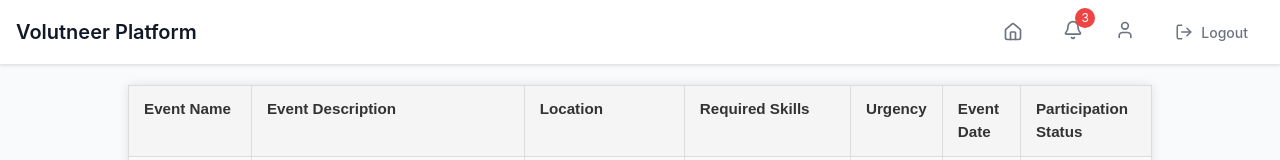
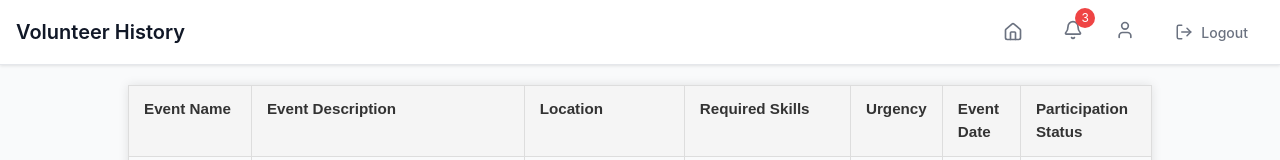
Before and after one commit to group-08-fullstack/volunteer-management-app, a React (Vite) app: page /volunteerhistory in a window 1280 px wide. Shown: the top 160 px of the page. Built offline with nearby package versions, Linux system fonts and the light colour scheme.

Commit message:
Add title prop to NavigationBar

```diff
--- a/src/components/Navigation.jsx
+++ b/src/components/Navigation.jsx
@@ -6,7 +6,7 @@ import {User, LogOut, Home  } from 'lucide-react';
 /* Instructions for setting up:
 
     1. Import NavigationBar from './Navigation'
-    2. Place '<NavigationBar extraLinks={[]} />' into return body
+    2. Place '<NavigationBar extraLinks={[] , title = "String"} />' into return body
 */
 
 /* Instructions for providing extraLinks as a prop:
@@ -37,7 +37,7 @@ import {User, LogOut, Home  } from 'lucide-react';
 
 
 // Component that returns a navigation bar
-export default function NavigationBar({extraLinks}){
+export default function NavigationBar({extraLinks, title}){
     const navigate = useNavigate()
 
     // Get the user data from localStorage to determine which dashboard to link to
@@ -61,7 +61,7 @@ export default function NavigationBar({extraLinks}){
                 <div className="navbar-container">
                   <div className="navbar-content">
                     <div>
-                      <h1 className="navbar-title">Volutneer Platform</h1>
+                      <h1 className="navbar-title">{title}</h1>
                     </div>
 
                     <div className="navbar-actions">
--- a/src/components/VolunteerHistory.jsx
+++ b/src/components/VolunteerHistory.jsx
@@ -32,7 +32,7 @@ export default function VolunteerHistoryTable(){
     return(
     <div className="dashboard">
         {/* Navbar */}
-        <NavigationBar extraLinks={[]} />
+        <NavigationBar extraLinks={[]} title={"Volunteer History"}/>
 
         {/* Table*/}
         <div className='history-div'>
```
